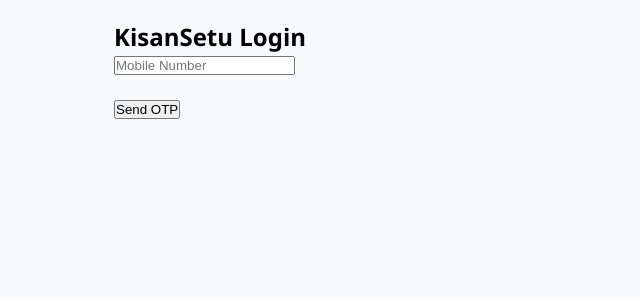
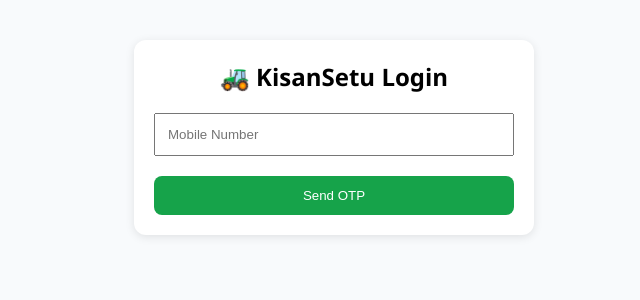
Before and after one commit to pankajkarmankar1-sys/Kisansetu2026, a Next.js app: page /login in a window 1280 px wide. Shown: the top 300 px of the page, without its empty margins (306-946 px from the left). Built offline with nearby package versions, Linux system fonts and the light colour scheme; no server answers.

Commit message:
Refactor OTPLogin component for improved error handling

```diff
--- a/components/customer/OTPLogin.jsx
+++ b/components/customer/OTPLogin.jsx
@@ -22,13 +22,10 @@ export default function OTPLogin({ onSuccess }) {
         phone: "+91" + phone,
       });
 
-      if (error) {
-        throw error;
-      }
+      if (error) throw error;
 
       setStep(2);
       setMsg("OTP Sent Successfully");
-
     } catch (err) {
       setMsg(err.message);
     } finally {
@@ -47,9 +44,7 @@ export default function OTPLogin({ onSuccess }) {
         type: "sms",
       });
 
-      if (error) {
-        throw error;
-      }
+      if (error) throw error;
 
       const {
         data: { user },
@@ -59,33 +54,21 @@ export default function OTPLogin({ onSuccess }) {
         throw new Error("User not found");
       }
 
-      const { data: profile } = await supabase
+      const {
+        data: profile,
+        error: profileError,
+      } = await supabase
         .from("profiles")
-        .select("id")
+        .select("*")
         .eq("auth_user_id", user.id)
         .maybeSingle();
 
-      if (!profile) {
-        const { error: insertError } = await supabase
-          .from("profiles")
-          .insert([
-            {
-              auth_user_id: user.id,
-              phone: user.phone,
-              role: "kisan",
-              name: "Kisan",
-            },
-          ]);
-
-        if (insertError) {
-          throw insertError;
-        }
-      }
+      if (profileError) throw profileError;
 
       setMsg("Login Success");
 
       if (onSuccess) {
-        onSuccess();
+        onSuccess(profile);
       }
 
     } catch (err) {
@@ -94,9 +77,25 @@ export default function OTPLogin({ onSuccess }) {
       setLoading(false);
     }
   }
+
   return (
-    <div style={{ padding: 20 }}>
-      <h2>KisanSetu Login</h2>
+    <div
+      style={{
+        maxWidth: 400,
+        margin: "40px auto",
+        padding: 20,
+        background: "#fff",
+        borderRadius: 12,
+        boxShadow: "0 2px 10px rgba(0,0,0,.1)",
+      }}
+    >
+      <h2
+        style={{
+          textAlign: "center",
+        }}
+      >
+        🚜 KisanSetu Login
+      </h2>
 
       {step === 1 && (
         <>
@@ -107,14 +106,25 @@ export default function OTPLogin({ onSuccess }) {
             onChange={(e) =>
               setPhone(e.target.value.replace(/\D/g, ""))
             }
+            style={{
+              width: "100%",
+              padding: 12,
+              marginTop: 20,
+            }}
           />
-
-          <br />
-          <br />
 
           <button
             onClick={sendOTP}
             disabled={loading}
+            style={{
+              width: "100%",
+              padding: 12,
+              marginTop: 20,
+              background: "#16a34a",
+              color: "#fff",
+              border: "none",
+              borderRadius: 8,
+            }}
           >
             {loading ? "Sending..." : "Send OTP"}
           </button>
@@ -130,23 +140,41 @@ export default function OTPLogin({ onSuccess }) {
             onChange={(e) =>
               setOtp(e.target.value.replace(/\D/g, ""))
             }
+            style={{
+              width: "100%",
+              padding: 12,
+              marginTop: 20,
+            }}
           />
-
-          <br />
-          <br />
 
           <button
             onClick={verifyOTP}
             disabled={loading}
+            style={{
+              width: "100%",
+              padding: 12,
+              marginTop: 20,
+              background: "#16a34a",
+              color: "#fff",
+              border: "none",
+              borderRadius: 8,
+            }}
           >
             {loading ? "Verifying..." : "Verify OTP"}
           </button>
         </>
       )}
 
-      <br />
-
-      <p>{msg}</p>
+      {msg && (
+        <p
+          style={{
+            marginTop: 20,
+            textAlign: "center",
+          }}
+        >
+          {msg}
+        </p>
+      )}
     </div>
   );
 }
```
